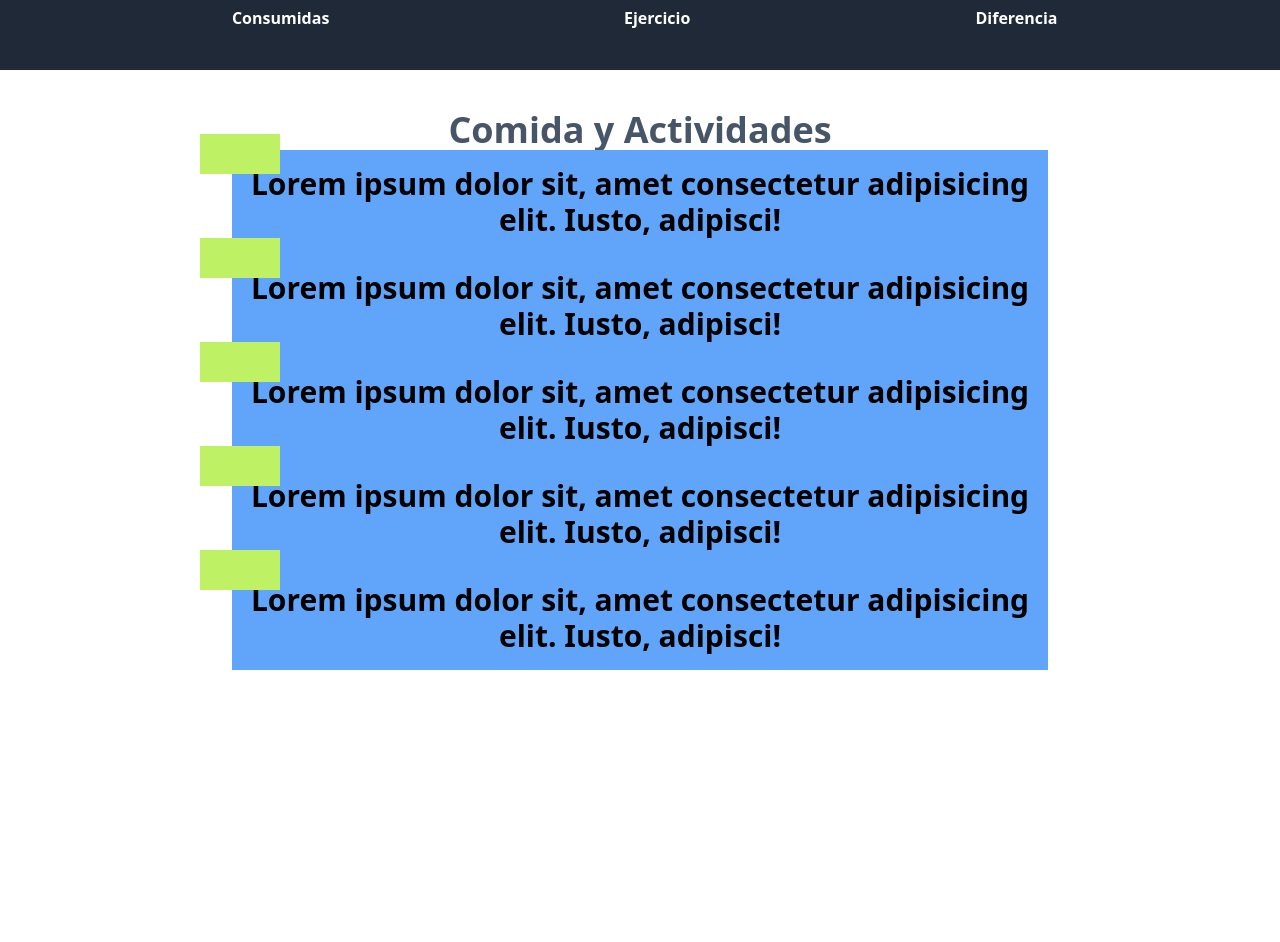
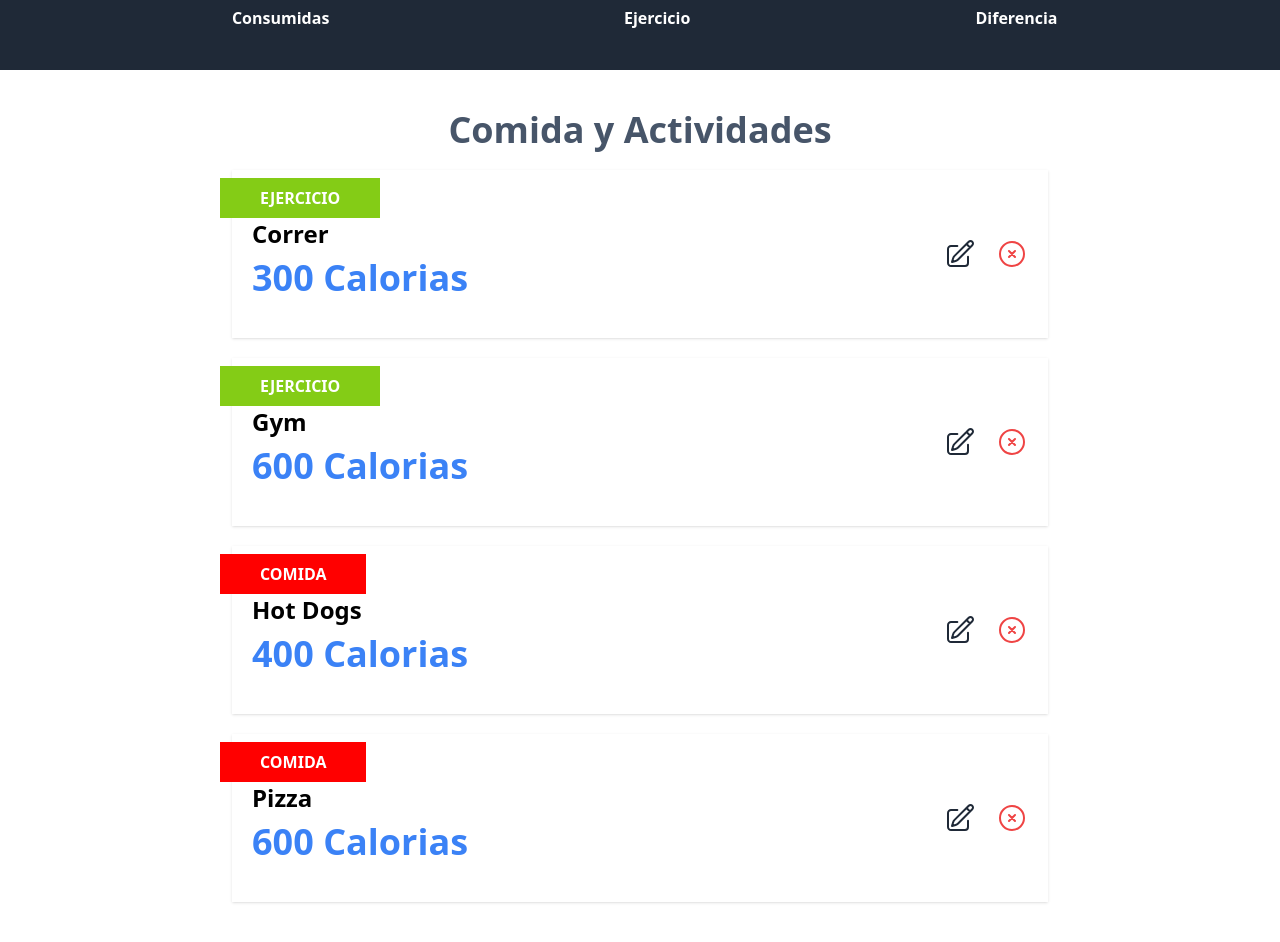
Before and after one commit to Ronaldodev03/calories-tracker-vite, a React (Vite) app: page / in a window 1280 px wide. Shown: the part 820-1762 px from the top of the page. Before the commit the page ends 1530 px from the top, so only its background shows below. Built offline with nearby package versions, Linux system fonts and the light colour scheme.

Commit message:
returning test

```diff
--- a/src/components/ActivityList.tsx
+++ b/src/components/ActivityList.tsx
@@ -19,29 +19,6 @@ export default function ActivityList({
 }: ActivityListProps) {
   const [activitiesDnD, setActivitiesDnD] = useState(activities);
 
-  const [items, setItems] = useState([
-    {
-      id: 1,
-      body: "Lorem ipsum dolor sit, amet consectetur adipisicing elit. Iusto, adipisci!",
-    },
-    {
-      id: 2,
-      body: "Lorem ipsum dolor sit, amet consectetur adipisicing elit. Iusto, adipisci!",
-    },
-    {
-      id: 3,
-      body: "Lorem ipsum dolor sit, amet consectetur adipisicing elit. Iusto, adipisci!",
-    },
-    {
-      id: 4,
-      body: "Lorem ipsum dolor sit, amet consectetur adipisicing elit. Iusto, adipisci!",
-    },
-    {
-      id: 5,
-      body: "Lorem ipsum dolor sit, amet consectetur adipisicing elit. Iusto, adipisci!",
-    },
-  ]);
-
   //function para llevar los numeros de la categoria (comida o ejercicio) al texto "comida" o "ejercicio", ya que sus valores son 1 o 2.
   const categoryName = useMemo(
     () => (category: Activity["category"]) =>
@@ -57,16 +34,20 @@ export default function ActivityList({
 
   //salvar el orden del DnD
   const saveOrder = () => {
-    /* dispatch({
+    dispatch({
       type: "save-order",
       payload: { newOrder: activitiesDnD },
-    }); */
+    });
   };
 
   //updating UI when activities changes
   useEffect(() => {
     /* esto soluciona el problema de la distorsion de la UI en mobile*/
-    //setActivitiesDnD(activities);
+    const temporizador = setTimeout(() => {
+      setActivitiesDnD(activities);
+    }, 2000);
+
+    return () => clearTimeout(temporizador);
   }, [activities]);
 
   return (
@@ -78,17 +59,15 @@ export default function ActivityList({
       {isEmptyActivities ? (
         <p className="text-center my-5">No hay actividades aún...</p>
       ) : (
-        <Reorder.Group values={items} onReorder={setItems}>
-          {items.map((item) => (
-            <Reorder.Item
-              key={item.id}
-              value={item}
-              className=" bg-blue-400 px-2 py-4 text-3xl font-bold text-center relative"
-            >
-              {item.body}
-
-              <div className=" absolute bg-lime-300 -top-4 -left-8 w-20 h-10"></div>
-            </Reorder.Item>
+        <Reorder.Group values={activitiesDnD} onReorder={setActivitiesDnD}>
+          {activitiesDnD.map((activity) => (
+            <Item
+              key={activity.id}
+              activity={activity}
+              saveOrder={saveOrder}
+              categoryName={categoryName}
+              dispatch={dispatch}
+            />
           ))}
         </Reorder.Group>
       )}
```
